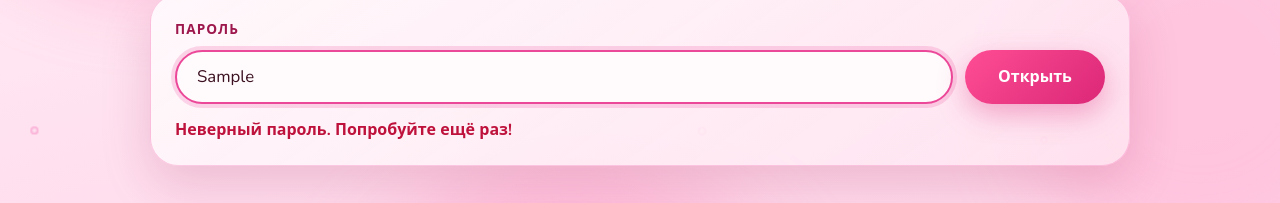
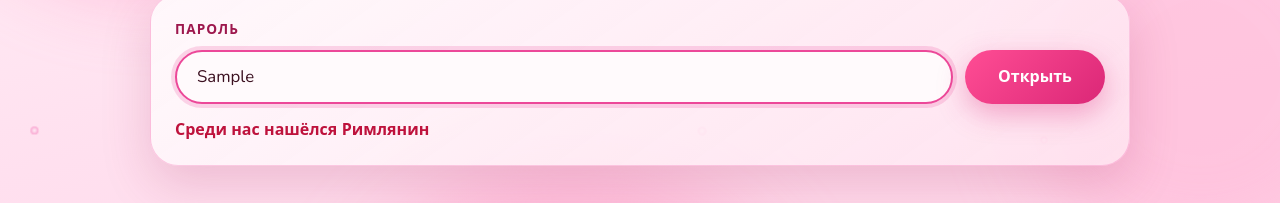
Before and after one commit to kamnidog/kamnidog.github.io, a website: page index.html in a window 1280 px wide. Both pictures are taken after typing "Sample" into the empty fields and a click on the button "Открыть". Shown: the part 343-546 px from the top of the page. Drawn offline with nearby package versions, Linux system fonts and the light colour scheme.

Commit message:
Update index.html

```diff
--- a/index.html
+++ b/index.html
@@ -45,7 +45,7 @@
             />
             <button type="submit" class="btn btn-primary">Открыть</button>
           </div>
-          <p id="password-error" class="form-error" hidden>Неверный пароль. Попробуйте ещё раз!</p>
+          <p id="password-error" class="form-error" hidden>Среди нас нашёлся Римлянин</p>
         </form>
 
         <div class="hints">
```
